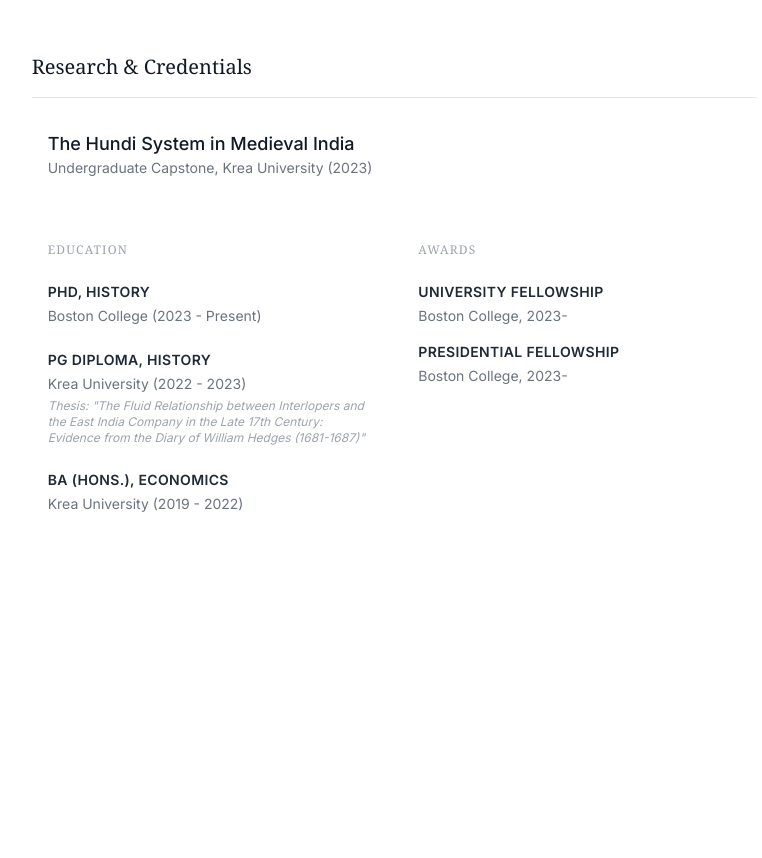
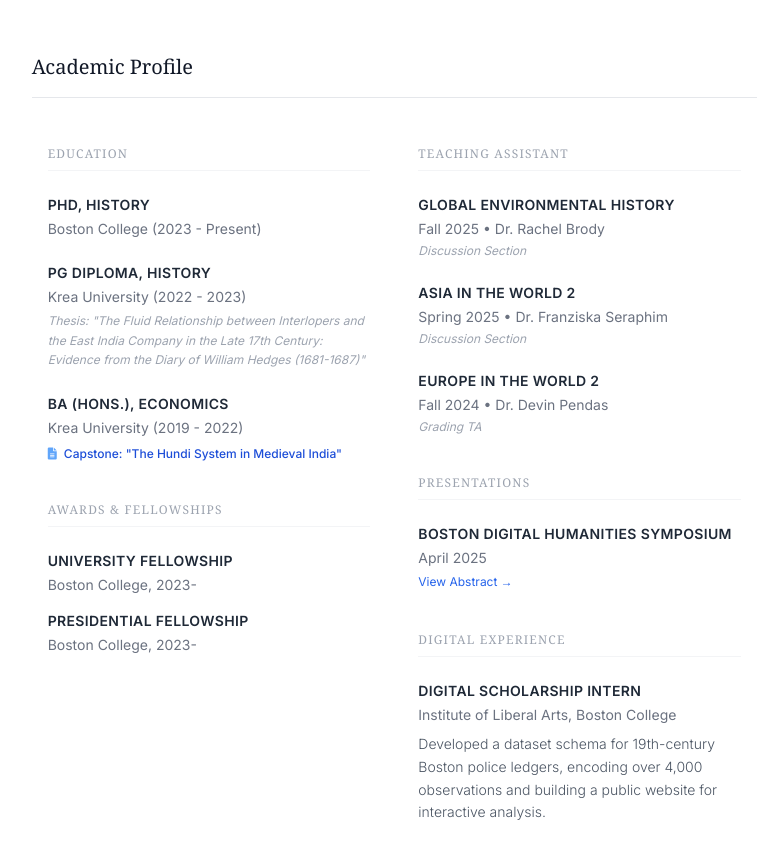
Before and after one commit to munir-paviwala/munir-portfolio, a plain HTML site: page index.html in a window 1280 px wide. Shown: the part 1200-2058 px from the top of the page, without its empty margins (459-1221 px from the left). Before the commit the page ends 1818 px from the top, so only its background shows below. Drawn offline with nearby package versions, Linux system fonts and the light colour scheme.

Commit message:
Refine bio section and enhance academic profile details in index.html

```diff
--- a/index.html
+++ b/index.html
@@ -41,12 +41,13 @@
 
             <div class="space-y-6 max-w-sm mb-8">
                 <p class="text-gray-600 leading-relaxed font-light">
-                    Hello hello!
-I work on the environmental and economic history of modern South Asia, especially questions of energy and inequality. I am interested in how changing environments and resource systems have shaped everyday life across the subcontinent.
+                    Hello Hello!
+                    <br><br>
+                    I work on the environmental and economic history of modern South Asia, focusing on questions of energy and inequality. My work examines energy, resources, and how their uneven distribution has shaped everyday life and structural inequalities across the region.
                 </p>
             </div>
 
-            <!-- NEW: Office Address (Subtle & Professional) -->
+            <!-- Office Address -->
             <div class="text-xs text-gray-400 leading-relaxed border-l-2 border-gray-200 pl-3 mb-8">
                 <p class="font-bold text-gray-500 uppercase tracking-wider mb-1">Office</p>
                 <p>Stokes Hall South, 330-A</p>
@@ -74,29 +75,12 @@ I work on the environmental and economic history of modern South Asia, especiall
                 <!-- Divider -->
                 <div class="h-px w-12 bg-gray-200 my-2"></div>
 
-                <!-- Social Icons Row (ORCID, LinkedIn, Insta, FB) -->
+                <!-- Social Icons Row -->
                 <div class="flex items-center gap-5">
-
-                    <!-- ORCID (Academic ID) -->
-                    <a href="https://orcid.org/YOUR_ORCID_ID" target="_blank" class="text-gray-400 hover:text-[#A6CE39] transition-colors" title="ORCID">
-                        <i class="fab fa-orcid text-xl"></i>
-                    </a>
-
-                    <!-- LinkedIn -->
-                    <a href="https://www.linkedin.com/in/YOUR_LINKEDIN_PROFILE" target="_blank" class="text-gray-400 hover:text-[#0077b5] transition-colors" title="LinkedIn">
-                        <i class="fab fa-linkedin text-xl"></i>
-                    </a>
-
-                    <!-- Instagram -->
-                    <a href="https://instagram.com/YOUR_HANDLE" target="_blank" class="text-gray-400 hover:text-[#E1306C] transition-colors" title="Instagram">
-                        <i class="fab fa-instagram text-xl"></i>
-                    </a>
-
-                    <!-- Facebook -->
-                    <a href="https://facebook.com/YOUR_PROFILE" target="_blank" class="text-gray-400 hover:text-[#4267B2] transition-colors" title="Facebook">
-                        <i class="fab fa-facebook text-xl"></i>
-                    </a>
-
+                    <a href="https://orcid.org/YOUR_ORCID_ID" target="_blank" class="text-gray-400 hover:text-[#A6CE39] transition-colors" title="ORCID"><i class="fab fa-orcid text-xl"></i></a>
+                    <a href="https://www.linkedin.com/in/YOUR_LINKEDIN_PROFILE" target="_blank" class="text-gray-400 hover:text-[#0077b5] transition-colors" title="LinkedIn"><i class="fab fa-linkedin text-xl"></i></a>
+                    <a href="https://instagram.com/YOUR_HANDLE" target="_blank" class="text-gray-400 hover:text-[#E1306C] transition-colors" title="Instagram"><i class="fab fa-instagram text-xl"></i></a>
+                    <a href="https://facebook.com/YOUR_PROFILE" target="_blank" class="text-gray-400 hover:text-[#4267B2] transition-colors" title="Facebook"><i class="fab fa-facebook text-xl"></i></a>
                 </div>
             </nav>
 
@@ -183,24 +167,18 @@ I work on the environmental and economic history of modern South Asia, especiall
                 </p>
             </article>
 
-            <!-- Research & Credentials -->
+            <!-- Academic Profile -->
             <h2 class="font-serif text-xl text-gray-900 border-b border-gray-200 pb-4 mb-8 pt-4">
-                Research & Credentials
+                Academic Profile
             </h2>
 
-            <div class="space-y-8 mb-12 px-4">
-                <div class="group">
-                    <h4 class="text-lg font-medium text-gray-900 group-hover:text-blue-700 transition-colors">
-                        <a href="https://doi.org/10.6084/m9.figshare.21971702.v1" target="_blank">The Hundi System in Medieval India</a>
-                    </h4>
-                    <p class="text-sm text-gray-500 mb-2">Undergraduate Capstone, Krea University (2023)</p>
-                </div>
-            </div>
-
+            <!-- Credentials Grid -->
             <div class="grid md:grid-cols-2 gap-12 pt-4 px-4">
+                <!-- LEFT COLUMN: Education & Awards -->
+                <div>
                     <!-- Education -->
-                <div>
-                    <h2 class="font-serif text-base text-gray-400 mb-6 uppercase tracking-widest text-xs">Education</h2>
+                    <div class="mb-10">
+                        <h2 class="font-serif text-base text-gray-400 mb-6 uppercase tracking-widest text-xs border-b border-gray-100 pb-2">Education</h2>
 
                         <div class="mb-6">
                             <h4 class="font-bold text-gray-800 text-sm uppercase tracking-wide mb-1">PhD, History</h4>
@@ -210,7 +188,7 @@ I work on the environmental and economic history of modern South Asia, especiall
                         <div class="mb-6">
                             <h4 class="font-bold text-gray-800 text-sm uppercase tracking-wide mb-1">PG Diploma, History</h4>
                             <p class="text-sm text-gray-500">Krea University (2022 - 2023)</p>
-                        <p class="text-xs text-gray-400 italic mt-1">
+                            <p class="text-xs text-gray-400 italic mt-1 leading-relaxed">
                                 Thesis: "The Fluid Relationship between Interlopers and the East India Company in the Late 17th Century: Evidence from the Diary of William Hedges (1681-1687)"
                             </p>
                         </div>
@@ -218,12 +196,16 @@ I work on the environmental and economic history of modern South Asia, especiall
                         <div class="mb-6">
                             <h4 class="font-bold text-gray-800 text-sm uppercase tracking-wide mb-1">BA (Hons.), Economics</h4>
                             <p class="text-sm text-gray-500">Krea University (2019 - 2022)</p>
+                            <!-- HUNDI PAPER MOVED HERE -->
+                            <a href="https://doi.org/10.6084/m9.figshare.21971702.v1" target="_blank" class="block mt-2 text-xs text-blue-700 hover:text-blue-900 font-medium group">
+                                <i class="fas fa-file-alt mr-1 text-blue-400"></i> Capstone: "The Hundi System in Medieval India" <i class="fas fa-arrow-right ml-1 opacity-0 group-hover:opacity-100 transition-opacity"></i>
+                            </a>
                         </div>
                     </div>
 
                     <!-- Awards -->
                     <div>
-                    <h2 class="font-serif text-base text-gray-400 mb-6 uppercase tracking-widest text-xs">Awards</h2>
+                        <h2 class="font-serif text-base text-gray-400 mb-6 uppercase tracking-widest text-xs border-b border-gray-100 pb-2">Awards & Fellowships</h2>
 
                         <div class="mb-4">
                             <h4 class="font-bold text-gray-800 text-sm uppercase tracking-wide mb-1">University Fellowship</h4>
@@ -237,6 +219,57 @@ I work on the environmental and economic history of modern South Asia, especiall
                     </div>
                 </div>
 
+                <!-- RIGHT COLUMN: Experience & Teaching -->
+                <div>
+                    <!-- Teaching -->
+                    <div class="mb-10">
+                        <h2 class="font-serif text-base text-gray-400 mb-6 uppercase tracking-widest text-xs border-b border-gray-100 pb-2">Teaching Assistant</h2>
+
+                        <div class="mb-6">
+                            <h4 class="font-bold text-gray-800 text-sm uppercase tracking-wide mb-1">Global Environmental History</h4>
+                            <p class="text-sm text-gray-500">Fall 2025 • Dr. Rachel Brody</p>
+                            <p class="text-xs text-gray-400 italic mt-1">Discussion Section</p>
+                        </div>
+
+                        <div class="mb-6">
+                            <h4 class="font-bold text-gray-800 text-sm uppercase tracking-wide mb-1">Asia in the World 2</h4>
+                            <p class="text-sm text-gray-500">Spring 2025 • Dr. Franziska Seraphim</p>
+                            <p class="text-xs text-gray-400 italic mt-1">Discussion Section</p>
+                        </div>
+
+                        <div class="mb-6">
+                            <h4 class="font-bold text-gray-800 text-sm uppercase tracking-wide mb-1">Europe in the World 2</h4>
+                            <p class="text-sm text-gray-500">Fall 2024 • Dr. Devin Pendas</p>
+                            <p class="text-xs text-gray-400 italic mt-1">Grading TA</p>
+                        </div>
+                    </div>
+
+                    <!-- Presentations -->
+                    <div class="mb-10">
+                        <h2 class="font-serif text-base text-gray-400 mb-6 uppercase tracking-widest text-xs border-b border-gray-100 pb-2">Presentations</h2>
+
+                        <div>
+                            <h4 class="font-bold text-gray-800 text-sm uppercase tracking-wide mb-1">Boston Digital Humanities Symposium</h4>
+                            <p class="text-sm text-gray-500">April 2025</p>
+                            <a href="https://bostondh.org/symposium-2025/#paviwala" target="_blank" class="text-xs text-blue-600 hover:underline mt-1 inline-block">View Abstract &rarr;</a>
+                        </div>
+                    </div>
+
+                    <!-- Digital Experience -->
+                    <div>
+                        <h2 class="font-serif text-base text-gray-400 mb-6 uppercase tracking-widest text-xs border-b border-gray-100 pb-2">Digital Experience</h2>
+
+                        <div>
+                            <h4 class="font-bold text-gray-800 text-sm uppercase tracking-wide mb-1">Digital Scholarship Intern</h4>
+                            <p class="text-sm text-gray-500 mb-2">Institute of Liberal Arts, Boston College</p>
+                            <p class="text-sm text-gray-600 font-light leading-relaxed">
+                                Developed a dataset schema for 19th-century Boston police ledgers, encoding over 4,000 observations and building a public website for interactive analysis.
+                            </p>
+                        </div>
+                    </div>
+                </div>
+            </div>
+
             <div class="md:hidden mt-20 pt-8 border-t border-gray-100 text-center text-gray-400 text-sm">
                 &copy; 2025 Munirmahedi Paviwala
             </div>
```
Lines whose indentation alone changed are shown as unchanged.
